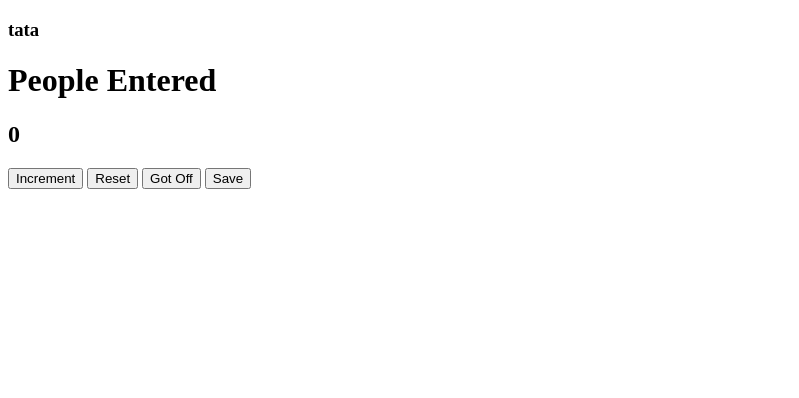
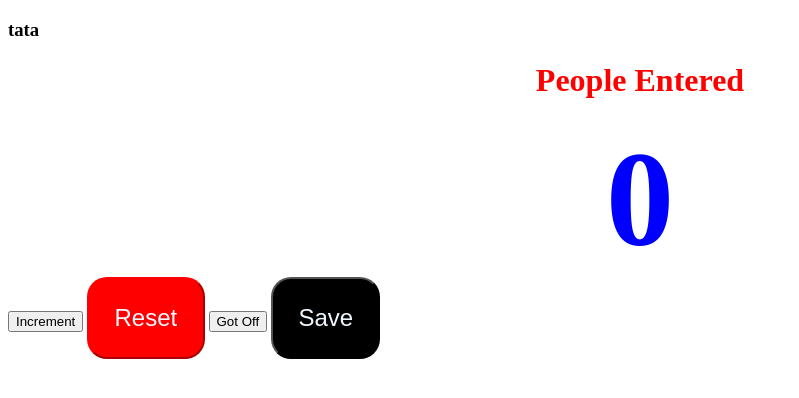
Before and after one commit to aroshjayamanne/PassengerCounterApp, a plain HTML site: page index.html in a window 1280 px wide. Shown: the whole page, without its empty margins (0-799 px from the left). Drawn offline with Linux system fonts and the light colour scheme.

Commit message:
Styles updated

```diff
--- a/index.html
+++ b/index.html
@@ -4,6 +4,7 @@
     <meta charset="UTF-8">
     <meta http-equiv="X-UA-Compatible" content="IE=edge">
     <meta name="viewport" content="width=device-width, initial-scale=1.0">
+    <link rel="stylesheet" href="styles.css">
     <title>Document</title>
 </head>
 <body>
--- a/styles.css
+++ b/styles.css
@@ -0,0 +1,56 @@
+h1 {
+    font-size: 24;
+    color: red;
+    text-align: center;
+}
+
+h2 {
+    font-size: 136px;
+    color: blue;
+    text-align: center;
+    margin: 0%;
+}
+
+#inc {
+    background-color: green;
+    color:aliceblue;
+    padding: 2%;
+    border-radius: 20px;
+    border-color: green;
+    font-size: 24px;
+    align-self: center;
+
+}
+
+#reset {
+    background-color: red;
+    color:aliceblue;
+    padding: 2%;
+    border-radius: 20px;
+    border-color: red;
+    font-size: 24px;
+    align-self: center;
+
+
+}
+
+#gotOff {
+    background-color:orange;
+    color:aliceblue;
+    padding: 2%;
+    border-radius: 20px;
+    border-color: orange;
+    font-size: 24px;
+    align-self: center;
+}
+
+#save {
+    background-color:black;
+    color:aliceblue;
+    padding: 2%;
+    border-radius: 20px;
+    border-color: black;
+    font-size: 24px;
+    align-self: center;
+    align-content: center;
+}
```
